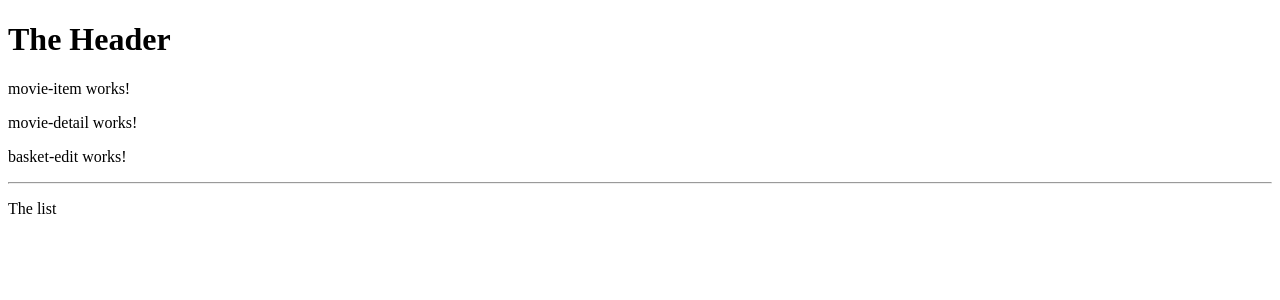
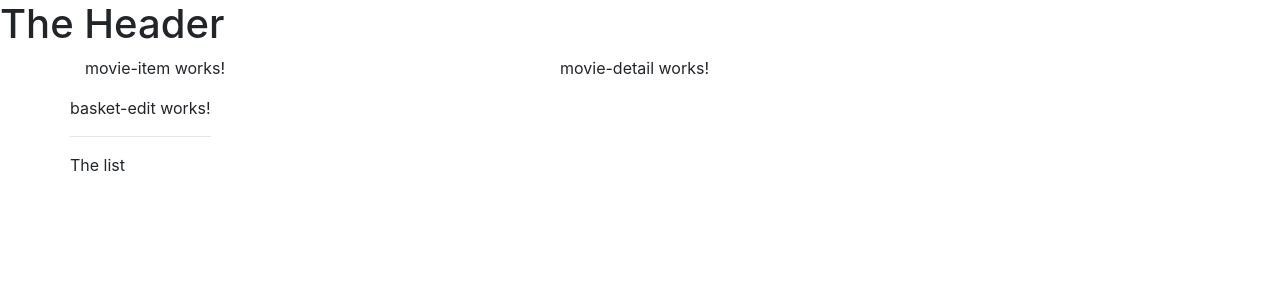
Before and after one commit to gerasimosgakis/movies-shop, an Angular app: page / in a window 1280 px wide. Shown: the top 300 px of the page. Built offline with nearby package versions, Linux system fonts and the light colour scheme.

Commit message:
feat: add bootstrap

```diff
--- a/angular.json
+++ b/angular.json
@@ -27,6 +27,7 @@
               "src/assets"
             ],
             "styles": [
+              "node_modules/bootstrap/dist/css/bootstrap.min.css",
               "src/styles.scss"
             ],
             "scripts": []
--- a/package.json
+++ b/package.json
@@ -20,6 +20,7 @@
     "@angular/platform-browser": "~7.0.0",
     "@angular/platform-browser-dynamic": "~7.0.0",
     "@angular/router": "~7.0.0",
+    "bootstrap": "^4.1.3",
     "core-js": "^2.5.4",
     "rxjs": "~6.3.3",
     "zone.js": "~0.8.26"
--- a/src/app/app.component.html
+++ b/src/app/app.component.html
@@ -1,3 +1,9 @@
 <app-header></app-header>
-<app-movies></app-movies>
-<app-basket></app-basket>
+<div class="container">
+  <div class="row">
+    <div class="col-md-12">
+      <app-movies></app-movies>
+      <app-basket></app-basket>
+    </div>
+  </div>
+</div>
--- a/src/app/basket/basket.component.html
+++ b/src/app/basket/basket.component.html
@@ -1,3 +1,7 @@
-<app-basket-edit></app-basket-edit>
-<hr>
-<p>The list</p>
+<div class="row">
+  <div class="col-xs-10">
+    <app-basket-edit></app-basket-edit>
+    <hr>
+    <p>The list</p>
+  </div>
+</div>
--- a/src/app/movies/movies.component.html
+++ b/src/app/movies/movies.component.html
@@ -1,2 +1,8 @@
-<app-movie-list></app-movie-list>
-<app-movie-detail></app-movie-detail>
+<div class="row">
+  <div class="col-md-5">
+    <app-movie-list></app-movie-list>
+  </div>
+  <div class="col-md-7">
+    <app-movie-detail></app-movie-detail>
+  </div>
+</div>
```
Also changed, not shown: 1 other file (tests, documents, lock files or other folders).
